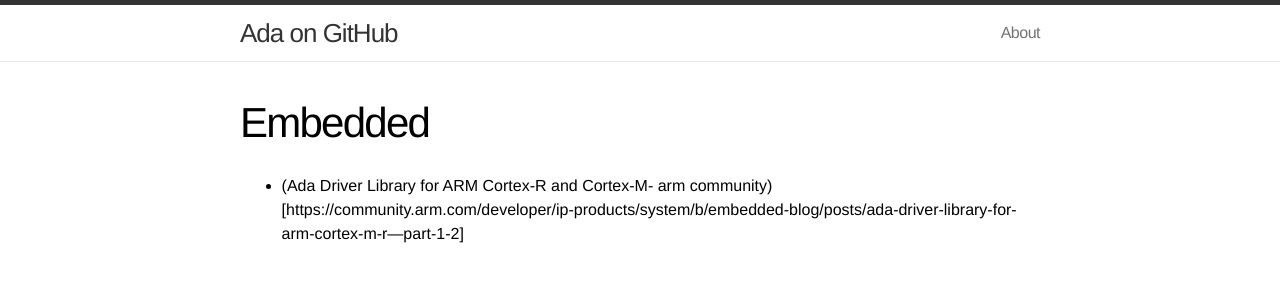
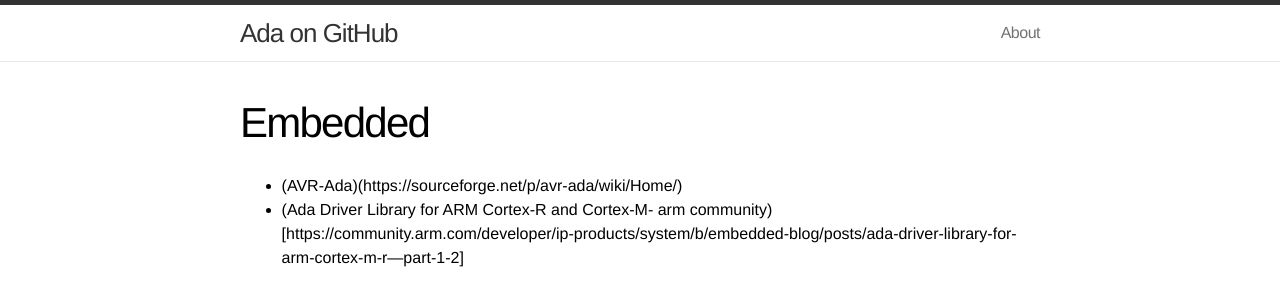
Before and after one commit to quornings/quornings.github.io, a Jekyll site: the page built from embedded.md, in a window 1280 px wide. Shown: the top 306 px of the page. Built offline with Jekyll 4.4.1, drawn with Linux system fonts in a browser that asks for light colours.

Commit message:
Add AVR-Ada GNAT compiler Wiki.

```diff
--- a/embedded.md
+++ b/embedded.md
@@ -4,4 +4,5 @@ title: Embedded
 permalink: /embedded/
 ---
 
+- (AVR-Ada)(https://sourceforge.net/p/avr-ada/wiki/Home/)
 - (Ada Driver Library for ARM Cortex-R and Cortex-M- arm community)[https://community.arm.com/developer/ip-products/system/b/embedded-blog/posts/ada-driver-library-for-arm-cortex-m-r---part-1-2]
```
